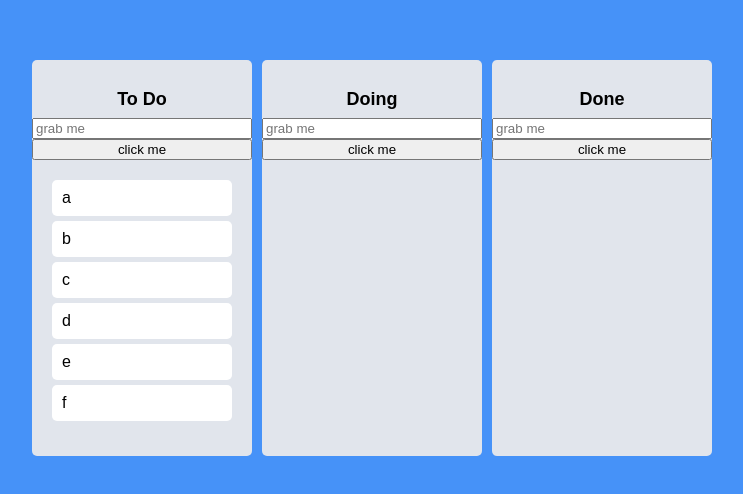
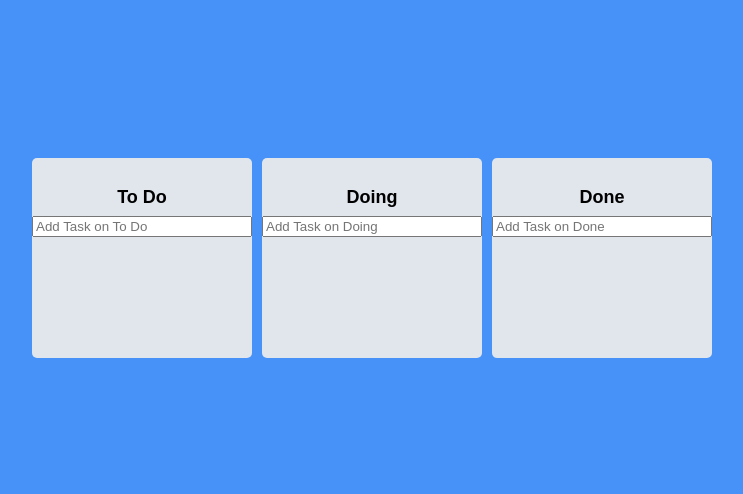
Before and after one commit to jiwonmik/Drag-and-Drop-Boards, a React (Create React App) app: page / in a window 1280 px wide. Shown: the part 142-636 px from the top of the page, without its empty margins (268-1011 px from the left). Built offline with nearby package versions, Linux system fonts and the light colour scheme.

Commit message:
creating new to do item

```diff
--- a/package.json
+++ b/package.json
@@ -13,6 +13,7 @@
     "react": "^18.2.0",
     "react-beautiful-dnd": "^13.1.1",
     "react-dom": "^18.2.0",
+    "react-hook-form": "^7.43.1",
     "react-scripts": "5.0.1",
     "recoil": "^0.7.6",
     "styled-components": "^5.3.6",
--- a/src/App.tsx
+++ b/src/App.tsx
@@ -25,14 +25,15 @@
   const [toDos,setToDos] = useRecoilState(toDoState);
   const onDragEnd = (info:DropResult) => {
     console.log(info);
-    const {draggableId, source, destination} = info;
+    const {source, destination} = info;
     if (!destination) return;
+
     if (destination?.droppableId == source.droppableId){
       // same board movement.
       setToDos((allBoards) => {
         const boardCopy = [...allBoards[source.droppableId]];
-        boardCopy.splice(source.index, 1);
-        boardCopy.splice(destination.index, 0, draggableId);
+        const item = boardCopy.splice(source.index, 1);
+        boardCopy.splice(destination.index, 0, ...item);
         return {
           ...allBoards,
           [source.droppableId]: boardCopy};
@@ -43,8 +44,8 @@
       setToDos((allBoards)=>{
         const srcBoard = [...allBoards[source.droppableId]];
         const dstBoard = [...allBoards[destination.droppableId]];
-        srcBoard.splice(source.index, 1);
-        dstBoard.splice(destination.index, 0, draggableId);
+        const item = srcBoard.splice(source.index, 1);
+        dstBoard.splice(destination.index, 0, ...item);
         return{
           ...allBoards,
           [source.droppableId]: srcBoard,
--- a/src/atom.tsx
+++ b/src/atom.tsx
@@ -1,13 +1,18 @@
 import { atom } from "recoil";
 
-interface IToDoState {
-    [key: string]: string[];
+export interface ITodo {
+    id: number;
+    text: string;
+}
+
+export interface IToDoState {
+    [key: string]: ITodo[];
 }
 
 export const toDoState = atom<IToDoState>({
     key: "toDo",
     default: {
-        "To Do": ["a", "b", "c", "d", "e", "f"],
+        "To Do": [],
         Doing: [],
         Done:[],
     }
--- a/src/components/Board.tsx
+++ b/src/components/Board.tsx
@@ -1,4 +1,7 @@
 import { useRef } from "react";
+import { useSetRecoilState } from "recoil";
+import { toDoState,ITodo } from "../atom";
+import { useForm } from "react-hook-form";
 import { Droppable } from "react-beautiful-dnd";
 import DraggableCard from "./DraggableCard";
 import styled from "styled-components";
@@ -34,25 +37,47 @@
   padding: 20px;
 `
 
+const Form = styled.form`
+  width: 100%;
+  input {
+    width: 100%;
+  }
+`
+
 interface IBoardProps {
-  toDos: string[];
+  toDos: ITodo[];
   boardId: string;
 }
 
+interface IForm {
+  toDo: string;
+}
 
 function Board({toDos, boardId}: IBoardProps){
-  const inputRef = useRef<HTMLInputElement>(null);
-  const onClick=()=>{
-    inputRef.current?.focus();
-    setTimeout(() => {
-      inputRef.current?.blur();
-    }, 5000)
+  const setToDos = useSetRecoilState(toDoState);
+  const {register, setValue, handleSubmit} = useForm<IForm>();
+  const onValid = ({toDo}:IForm) => {
+    const newToDo = {
+      id: Date.now(),
+      text: toDo
+    };
+
+    setToDos((allBoards) => {
+      return {
+        ...allBoards,
+        [boardId]: [...allBoards[boardId], newToDo]
+      };
+    });
+    setValue("toDo", "");
   }
   return (
     <Wrapper>
       <Title>{boardId}</Title>
-      <input ref={inputRef} placeholder="grab me"></input>
-      <button onClick={onClick}>click me</button>
+      <Form onSubmit={handleSubmit(onValid)}>
+        <input
+        {...register("toDo", {required: true})}
+        type="text" placeholder= {`Add Task on ${boardId}`}/>
+      </Form>
       <Droppable droppableId={boardId}>
       {(provided, info) => (
         <Area
@@ -61,7 +86,11 @@
           ref={provided.innerRef}
           {...provided.droppableProps}>
           {toDos.map((toDo, index) => (
-            <DraggableCard key={toDo} toDo={toDo} index={index} />
+            <DraggableCard
+              key={toDo.id}
+              index={index}
+              toDoId={toDo.id}
+              toDoText={toDo.text}/>
           )
           )}
           {provided.placeholder}
--- a/src/components/DraggableCard.tsx
+++ b/src/components/DraggableCard.tsx
@@ -11,14 +11,18 @@
 `;
 
 interface IDraggableCardProps {
-    toDo: string;
+    toDoId: number;
+    toDoText: string;
     index: number
 }
 
-function DraggableCard({toDo, index}: IDraggableCardProps) {
-    console.log(toDo, "has been rendered");
+function DraggableCard({toDoId, toDoText, index}: IDraggableCardProps) {
+
     return (
-        <Draggable key={toDo} draggableId={toDo} index={index}>
+        <Draggable
+            key={toDoId}
+            draggableId={toDoId+""}
+            index={index}>
             {(provided,snapshot)=>(
             <Card
               isDragging={snapshot.isDragging}
@@ -26,7 +30,7 @@
               {...provided.draggableProps}
               {...provided.dragHandleProps}
               >
-                {toDo}
+                {toDoText}
             </Card>
             )}
           </Draggable>
```
Also changed, not shown: 1 other file (tests, documents, lock files or other folders).
